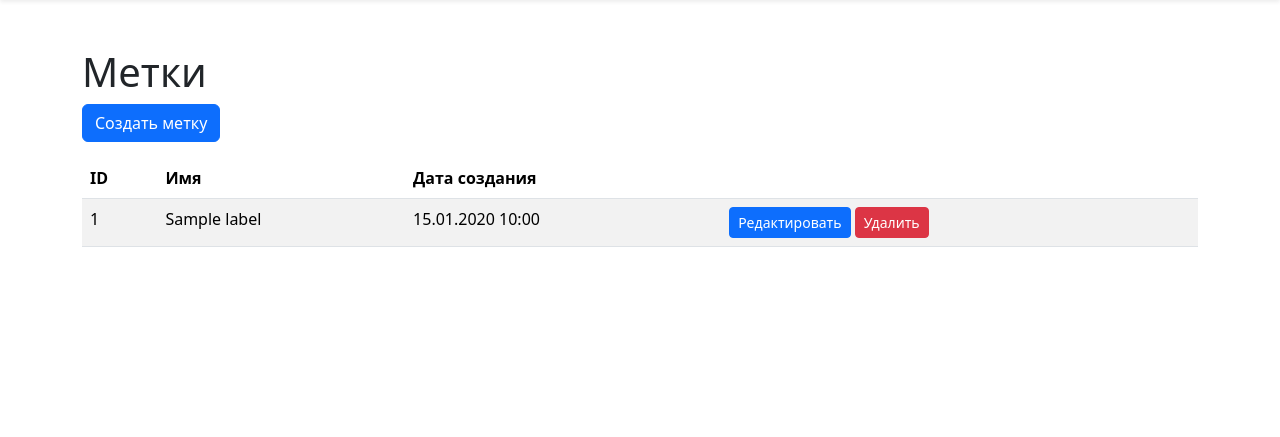
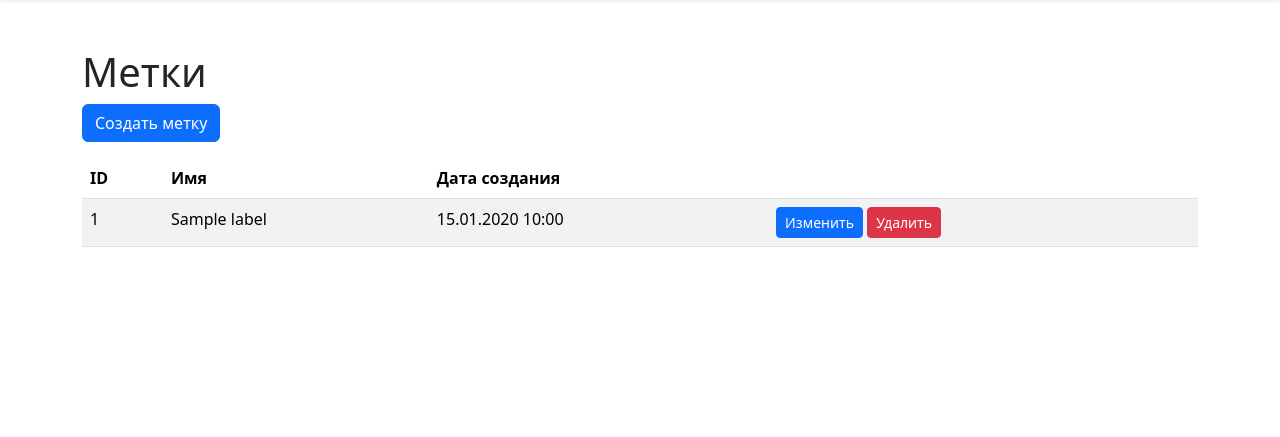
Before and after one commit to godofwar007/python-project-52, a Django app: page /labels/ in a window 1280 px wide. Shown: the part 56-493 px from the top of the page. Run offline with Django 5.2, Linux system fonts and the light colour scheme; a user stored in the database is signed in; tables that the repository leaves empty hold one stand-in row (values such as "Sample post"); some libraries are stand-ins or nearby versions.

Commit message:
try pass Hexlet check

```diff
--- a/task_manager/templates/labels/labels.html
+++ b/task_manager/templates/labels/labels.html
@@ -24,8 +24,8 @@
             <td>{{ label.name }}</td>
             <td>{{ label.created_at|date:"d.m.Y H:i" }}</td>
             <td>
-                <a href="{% url 'label_update' label.id %}" class="btn btn-primary btn-sm">Редактировать</a>
-                <a href="{% url 'label_delete' label.id %}" class="btn btn-danger btn-sm">Удалить</a>
+                <a href="{% url 'status_update' status.id %}" class="btn btn-primary btn-sm">Изменить</a>
+                <a href="{% url 'status_delete' status.id %}" class="btn btn-danger btn-sm">Удалить</a>
             </td>
         </tr>
         {% endfor %}
```
